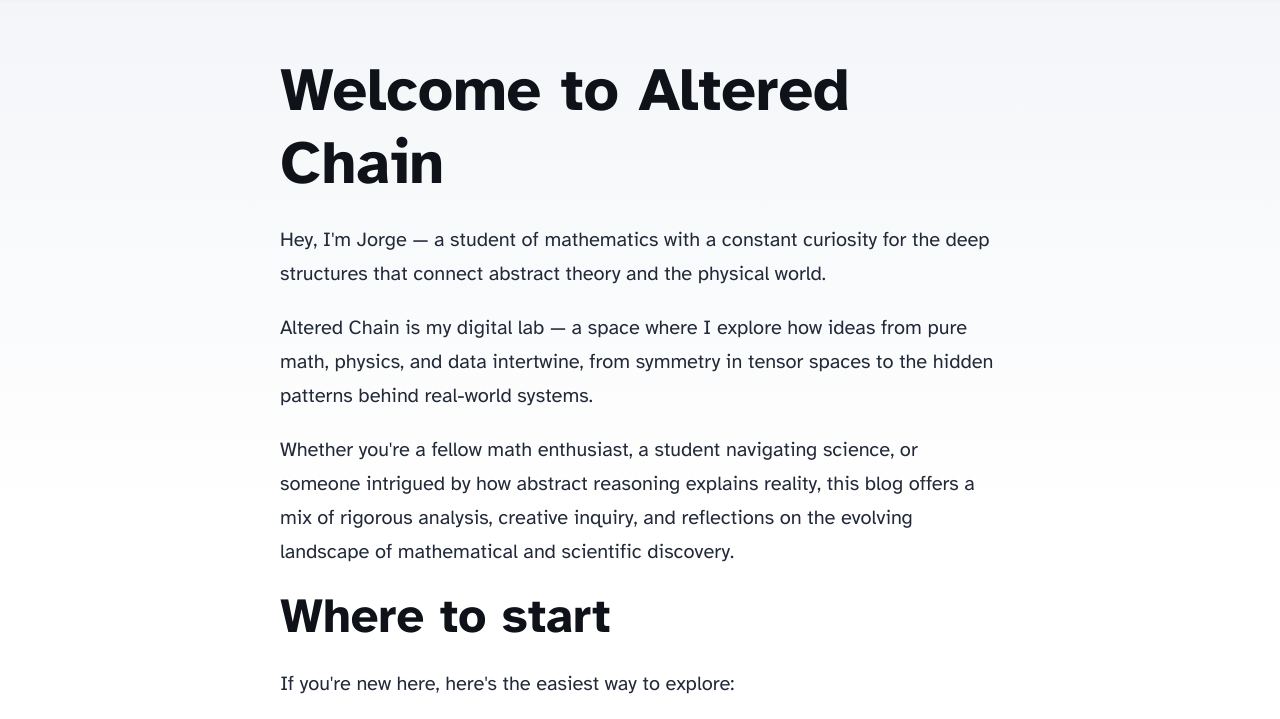
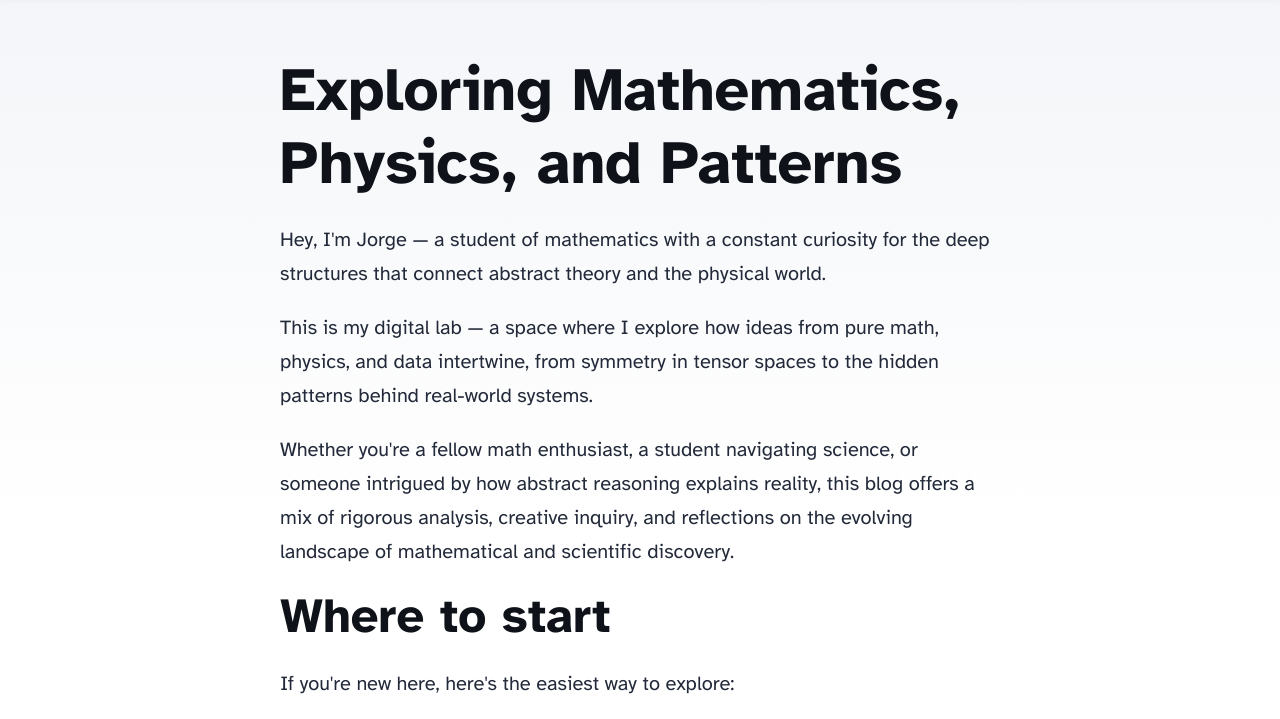
Before and after one commit to 360Jorge/alteredchain, an Astro site: page / in a window 1280 px wide. Shown: the part 81-800 px from the top of the page. Built offline with nearby package versions, Linux system fonts and the light colour scheme; Astro itself is replaced by a stand-in of ours.

Commit message:
Update homepage title

```diff
--- a/src/pages/index.astro
+++ b/src/pages/index.astro
@@ -13,7 +13,7 @@ import { SITE_TITLE, SITE_DESCRIPTION } from '../consts';
   <body>
     <Header />
     <main>
-      <h1>Welcome to Altered Chain</h1>
+      <h1>Exploring Mathematics, Physics, and Patterns</h1>
 
       <p>
         Hey, I'm Jorge — a student of mathematics with a constant curiosity for
@@ -21,7 +21,7 @@ import { SITE_TITLE, SITE_DESCRIPTION } from '../consts';
       </p>
 
       <p>
-        Altered Chain is my digital lab — a space where I explore how ideas from
+        This is my digital lab — a space where I explore how ideas from
         pure math, physics, and data intertwine, from symmetry in tensor spaces
         to the hidden patterns behind real-world systems.
       </p>
```
